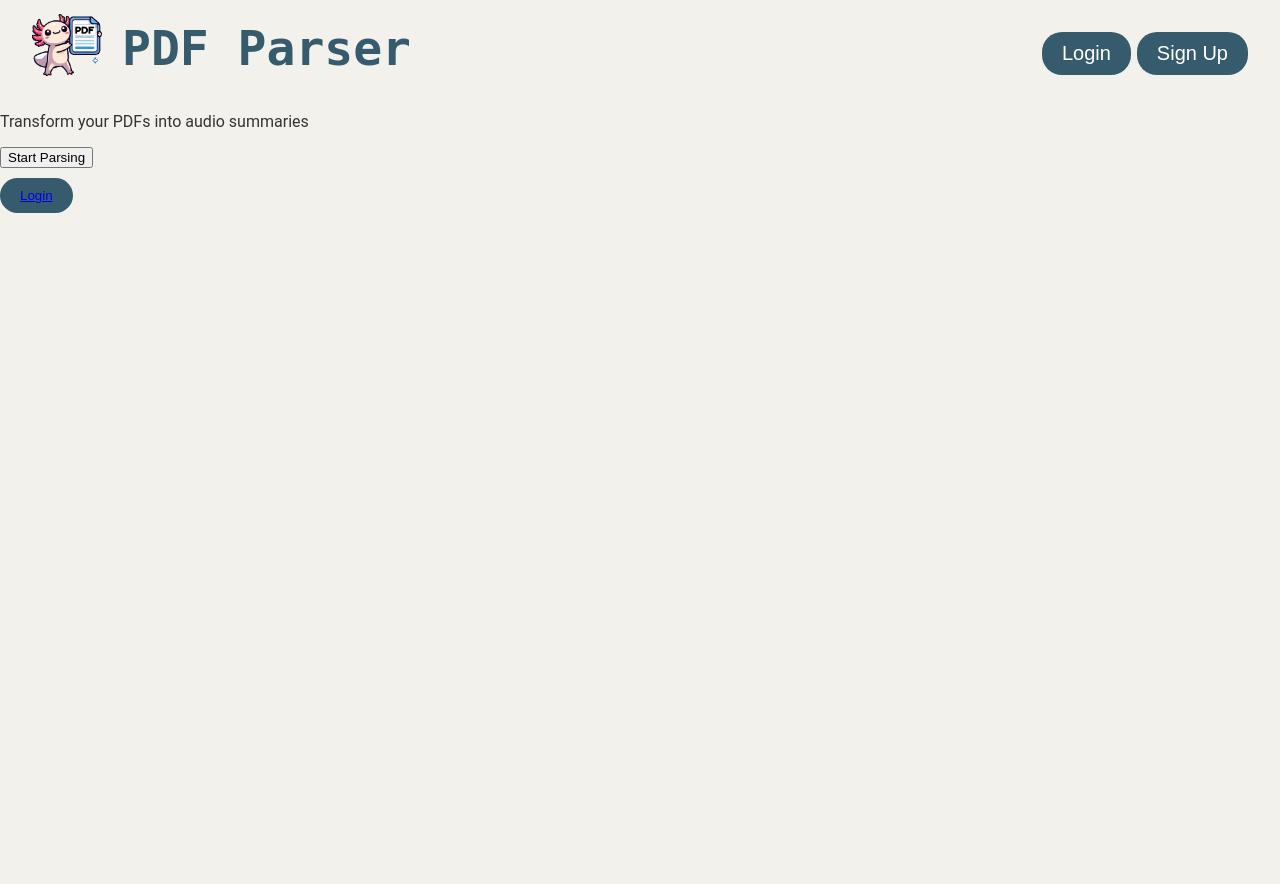
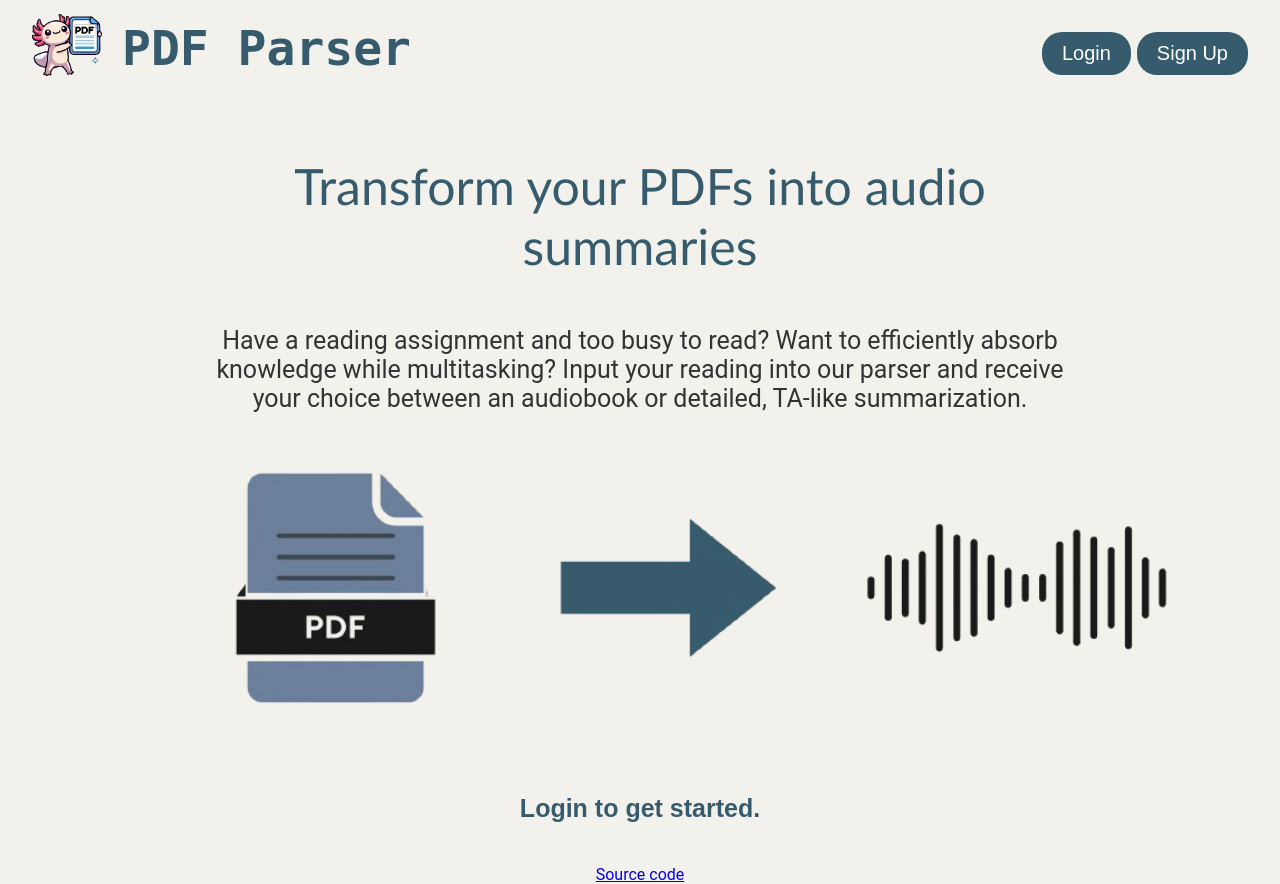
Before and after one commit to kaleb-asfaw/pdfParser, a Flask app: page / in a window 1280 px wide. Before the commit the page ends 213 px from the top, so only its background shows below. Run offline with Flask 3, Linux system fonts and the light colour scheme; parts of the project's set-up code (start-up, migrations or seed data) failed here and were passed over; some web fonts are replaced.

Commit message:
home page visuals (wip)

```diff
--- a/app/static/main.css
+++ b/app/static/main.css
@@ -1,4 +1,28 @@
 /* styling for layout.html */
+
+/* Responsive styling */
+/* @media (max-width: 1182px) {
+    .nav-links {
+        display: none;
+        flex-direction: column;
+        width: 100%;
+    }
+
+    .nav-links.active {
+        display: flex;
+    }
+
+    .menu-icon {
+        display: block;
+    }
+}
+
+.menu-icon {
+    display: none;
+    font-size: 28px;
+    color: #365B6D;
+    cursor: pointer;
+} */
 
 h3{
     font-family:'Trebuchet MS', 'Lucida Sans Unicode', 'Lucida Grande', 'Lucida Sans', Arial, sans-serif;
@@ -103,6 +127,49 @@ nav a {
     font-size: 1.5rem;
 
 }
+
+
+/* styling for home.html */
+.home-container {
+    justify-content: center;
+    width: 70%;
+    margin: auto;
+    text-align: center;
+    align-items: center;
+}
+
+.description {
+    margin-top: 60px;
+    font-size: 50px;
+    font-weight: 400;
+}
+
+.intro-text{
+    font-size: 25px;
+}
+
+.get-started {
+    transition: filter 0.2s transform 0.2s;
+    font-size: 25px;
+}
+
+.get-started:hover {
+    filter: brightness(1.5);
+    transform: scale(1.1);
+}
+
+.home-img {
+    width: 1000px;
+    height: auto;
+}
+
+footer {
+    justify-content: center;
+    text-align: center;
+    width: 80%;
+    margin: auto;
+}
+
 
 /* styling for output.html */
 .left-side {
--- a/app/templates/home.html
+++ b/app/templates/home.html
@@ -1,11 +1,14 @@
 {% extends "layout_logged_out.html" %}
 {% block content %}
-        <main>
-            <div>
-                <p>Transform your PDFs into audio summaries</p>
-                <button class="parse-button">Start Parsing</button>
+            <div class="home-container">
+                <h3 class="description">Transform your PDFs into audio summaries</h3>
+                <p class="intro-text">Have a reading assignment and too busy to read? Want to efficiently absorb knowledge while multitasking? Input your reading into our parser and receive your choice between an audiobook or detailed, TA-like summarization.</p>
+                <img src="../static/home-graphic.png" alt="pdf to audio" class="home-img">
+                <a style="text-decoration: none;" href="/login"><h5 class="get-started">Login to get started.</h5></a>
             </div>
-        </main>
-        <footer>
-            <button class="login-button"><a href="login">Login</a></button>
+
+            <footer>
+                <a href="https://github.com/kaleb-asfaw/pdfParser">Source code</a>
+            </footer>
+
 {% endblock content %}
```
Also changed, not shown: app/templates/layout_logged_in.html (+17 -2 lines), app/static/home-graphic.png (added).
